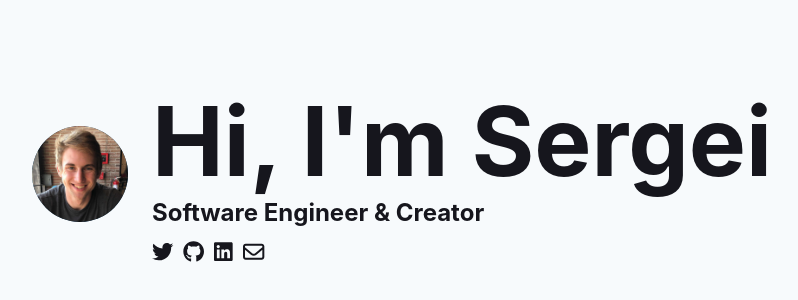
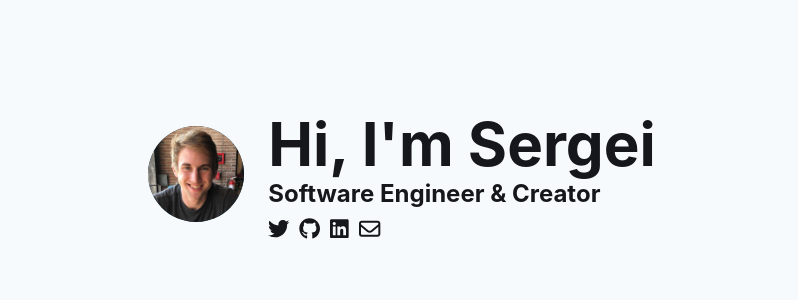
Before and after one commit to sergeichestakov/sergeidotcom, a Next.js app: page / in a window 1280 px wide. Shown: the part 226-526 px from the top of the page, without its empty margins (250-1048 px from the left). Built offline with nearby package versions, Linux system fonts and the light colour scheme.

Commit message:
Update heading size, links padding

```diff
--- a/src/components/Links.tsx
+++ b/src/components/Links.tsx
@@ -9,7 +9,7 @@ import {
 
 export default function Links() {
   return (
-    <Flex pt="12px" width="112px" justify="space-between">
+    <Flex pt="8px" width="112px" justify="space-between">
       <Link href="https://twitter.com/sergeichestakov" isExternal>
         <FontAwesomeIcon icon={faTwitter} size="lg" />
       </Link>
--- a/src/pages/index.tsx
+++ b/src/pages/index.tsx
@@ -19,11 +19,11 @@ export default function Index() {
               size="xl"
             />
           </Box>
-          <Box>
-            <Heading fontSize="8xl">Hi, I'm Sergei</Heading>
+          <Flex flexDir="column">
+            <Heading fontSize="6xl">Hi, I'm Sergei</Heading>
             <Heading fontSize="2xl">Software Engineer & Creator</Heading>
             <Links />
-          </Box>
+          </Flex>
         </Flex>
       </Flex>
     </Container>
```
